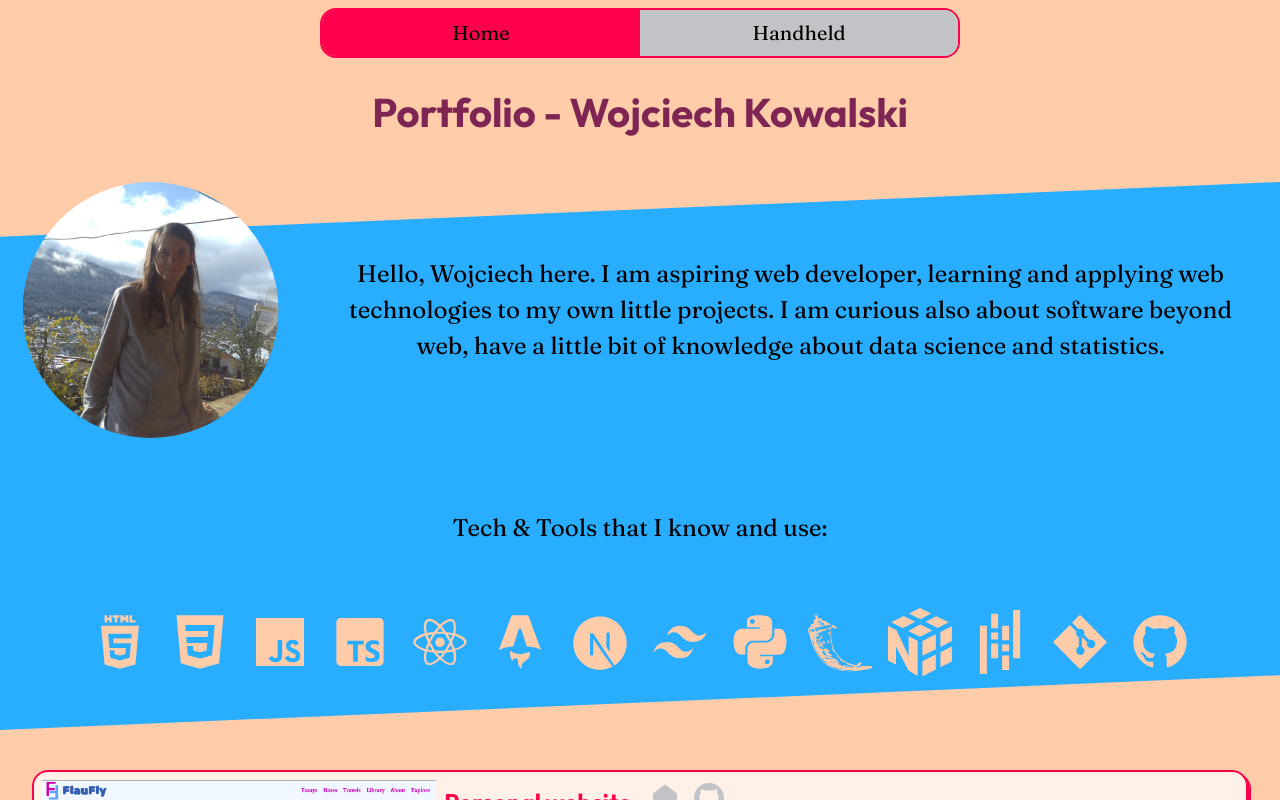
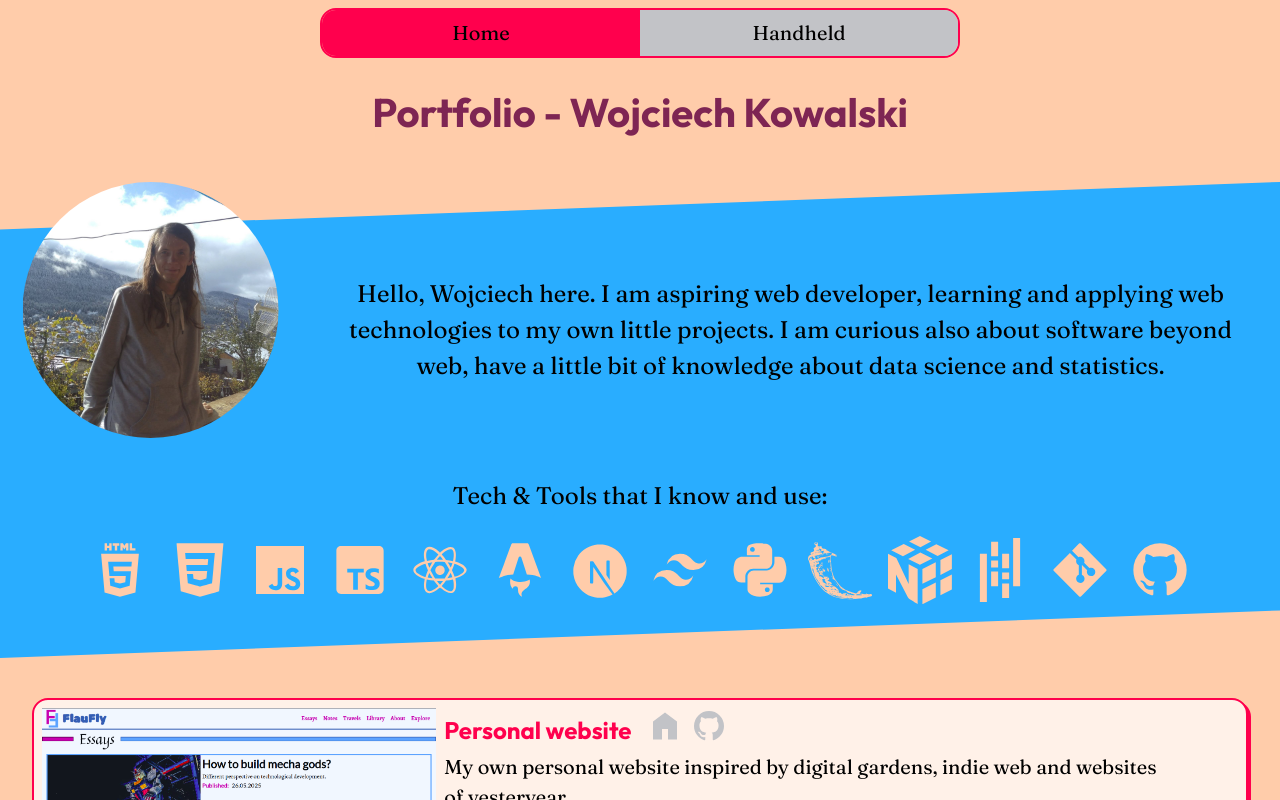
Before and after one commit to FlauFly/portfolio, a React (Vite) app: page / in a window 1280 px wide. Shown: the top 800 px of the page. Built offline with nearby package versions, Linux system fonts and the light colour scheme.

Commit message:
stylistic improvement in hero section

```diff
--- a/src/components/home/HeroSection.tsx
+++ b/src/components/home/HeroSection.tsx
@@ -53,20 +53,21 @@ const Text = styled.p`
     font-size: var(--text-lg);
     max-width: 60ch;
     text-align: center;
-    padding: var(--space-xl) 0;
+    padding-top: var(--space-xl);
 `
 
 const TechGallery = styled.div`
     display: flex;
     flex-direction: column;
     align-items: center;
-    padding: var(--space-lg) 0;
+    padding-bottom: var(--space-lg);
 `
 
 const IconsWrapper = styled.div`
     padding: var(--space-md) var(--space-sm);
     display: flex;
     gap: var(--space-base);
+    justify-content: center;
     flex-wrap: wrap;
 `
 
--- a/src/pages/Handheld.tsx
+++ b/src/pages/Handheld.tsx
@@ -1,5 +1,11 @@
+import styled from "styled-components";
+
+const Console = styled.section`
+    background-color: var(--color-primary);
+`
+
 export default function Handheld() {
     return (
-        <h1>Handheld</h1>
+        <Console>Hello</Console>
     );
 }
```
